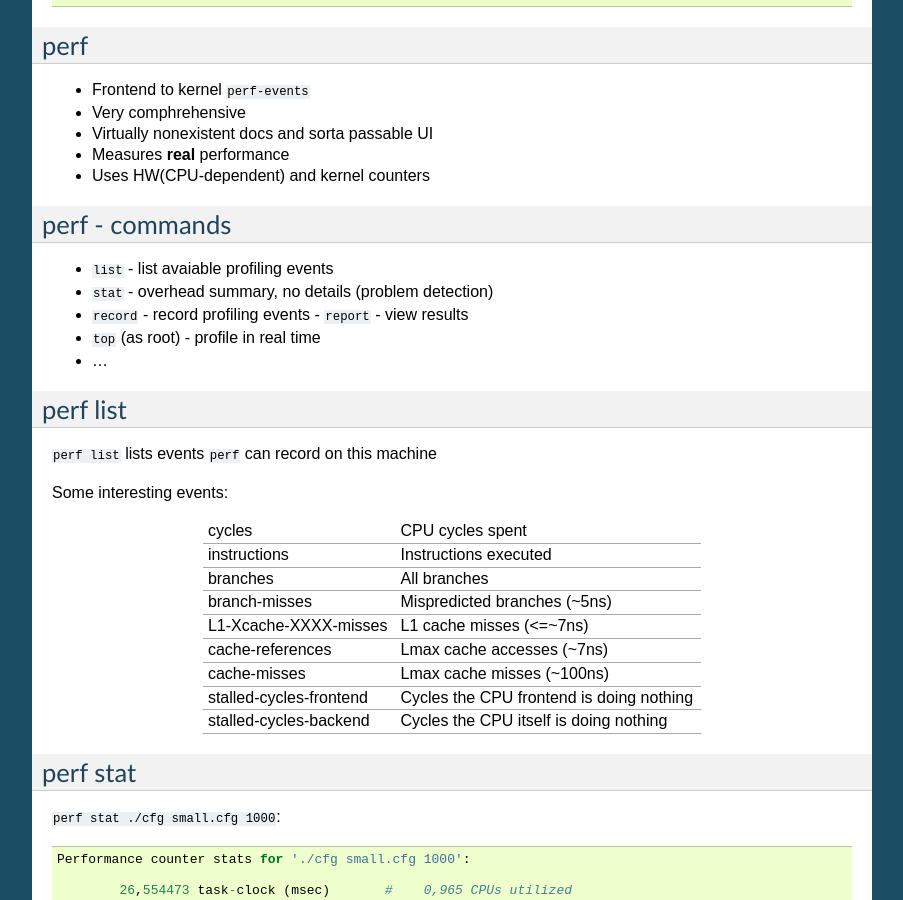
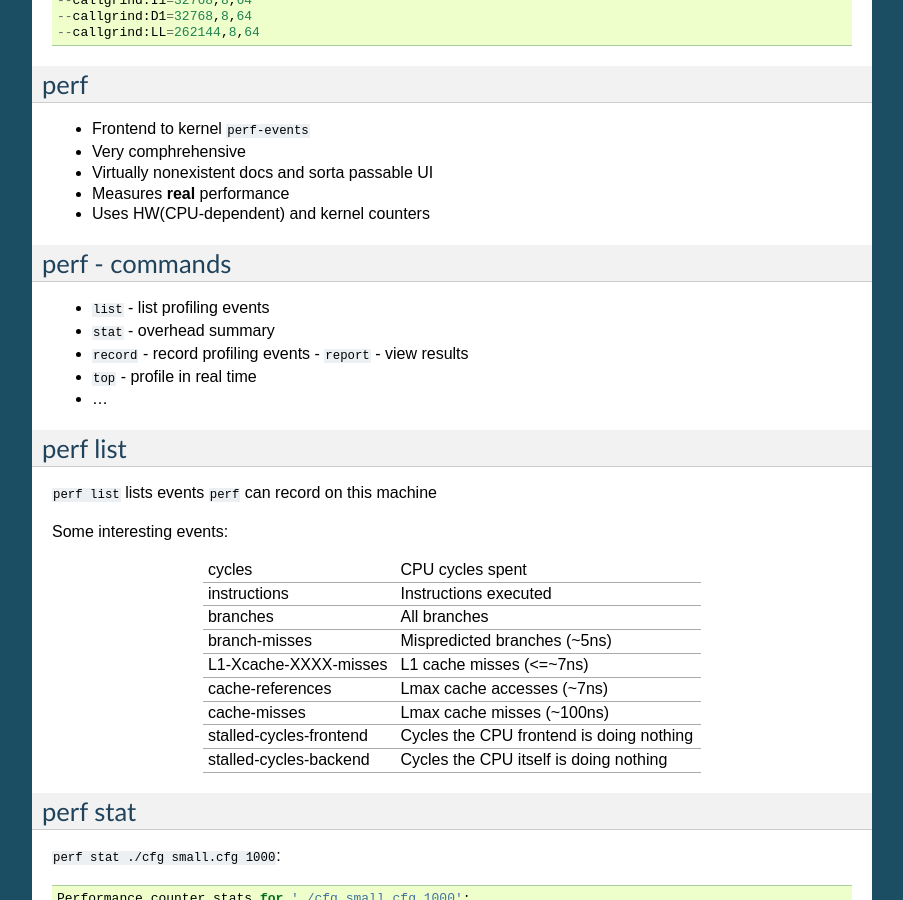
Before and after one commit to kiith-sa/profiling, a Sphinx documentation site: the page built from slides/source/index.rst, in a window 1280 px wide and 900 px high, scrolled down 6234 px. Shown: the whole window, without its empty margins (198-1101 px from the left). Built offline with Sphinx 7.4.7, drawn with Linux system fonts in a browser that asks for light colours; formulas are drawn with MathJax 3; some of the changed text lies outside the part shown.

Commit message:
Minor fixes.

```diff
--- a/slides/source/index.rst
+++ b/slides/source/index.rst
@@ -359,10 +361,10 @@ perf
 perf - commands
 ---------------
 
-* ``list`` - list avaiable profiling events
-* ``stat`` - overhead summary, no details (problem detection)
+* ``list`` - list profiling events
+* ``stat`` - overhead summary
 * ``record`` - record profiling events - ``report`` - view results
-* ``top`` (as root) - profile in real time
+* ``top`` - profile in real time
 * ...
 
 
@@ -462,7 +464,7 @@ perf report
 perf top
 --------
 
-* Real-time ``perf record``+``perf report``
+* Real-time ``perf record`` + ``perf report``
 * Accumulates recorded events
 
   - According to docs, ``z`` resets... docs are out of date
```
Also changed, not shown: other parts of slides/source/index.rst (+2 -0 lines), 8 other files.
